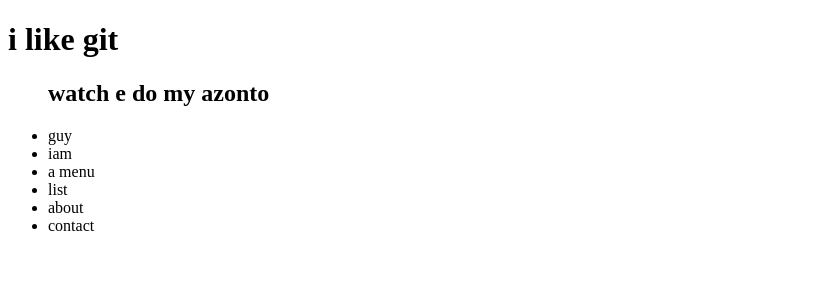
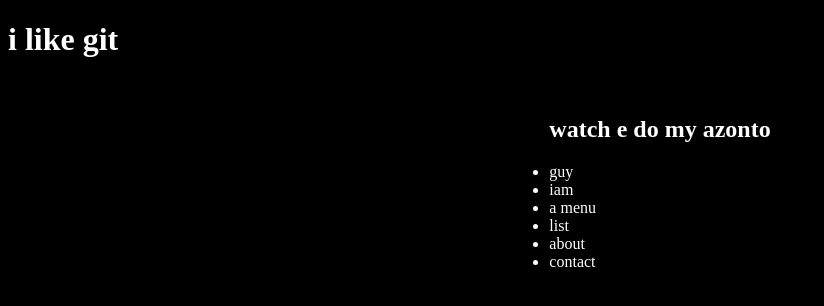
Before and after one commit to ezeezinne236920/first-git, a plain HTML site: page first git/index.html in a window 1280 px wide. Shown: the whole page, without its empty margins (0-824 px from the left). Drawn offline with Linux system fonts and the light colour scheme.

Commit message:
Changes to be committed:

```diff
--- a/first git/file.css
+++ b/first git/file.css
@@ -0,0 +1,8 @@
+.mainnavv {
+  display: flex;
+  justify-content: space-around;
+}
+html body {
+  color: white;
+  background: #000;
+}
--- a/first git/index.html
+++ b/first git/index.html
@@ -4,6 +4,7 @@
     <meta charset="UTF-8" />
     <meta http-equiv="X-UA-Compatible" content="IE=edge" />
     <meta name="viewport" content="width=device-width, initial-scale=1.0" />
+    <link rel="stylesheet" href="file.css">
     <title>let us see git</title>
   </head>
   <body>
```
Also changed, not shown: 1 other file.
